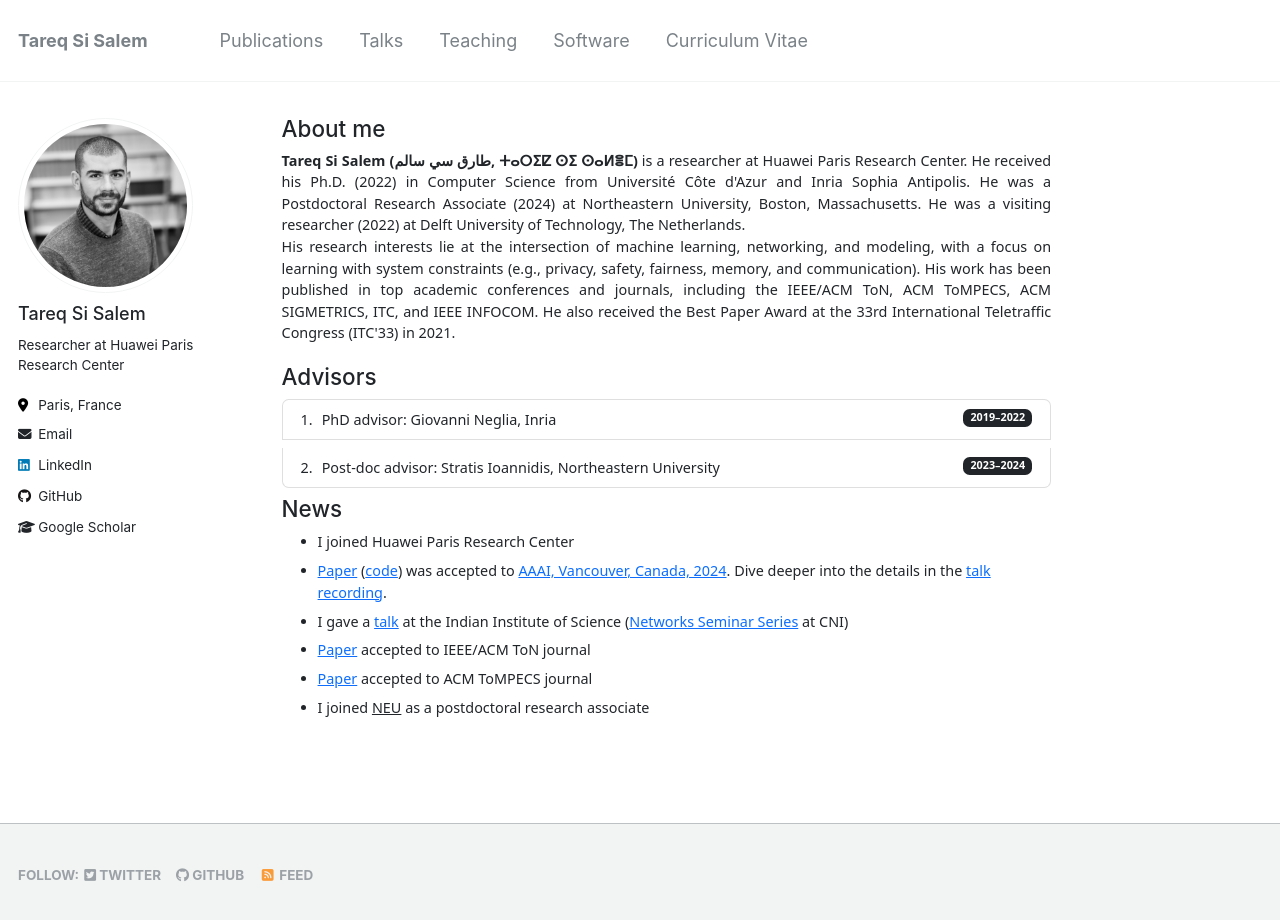
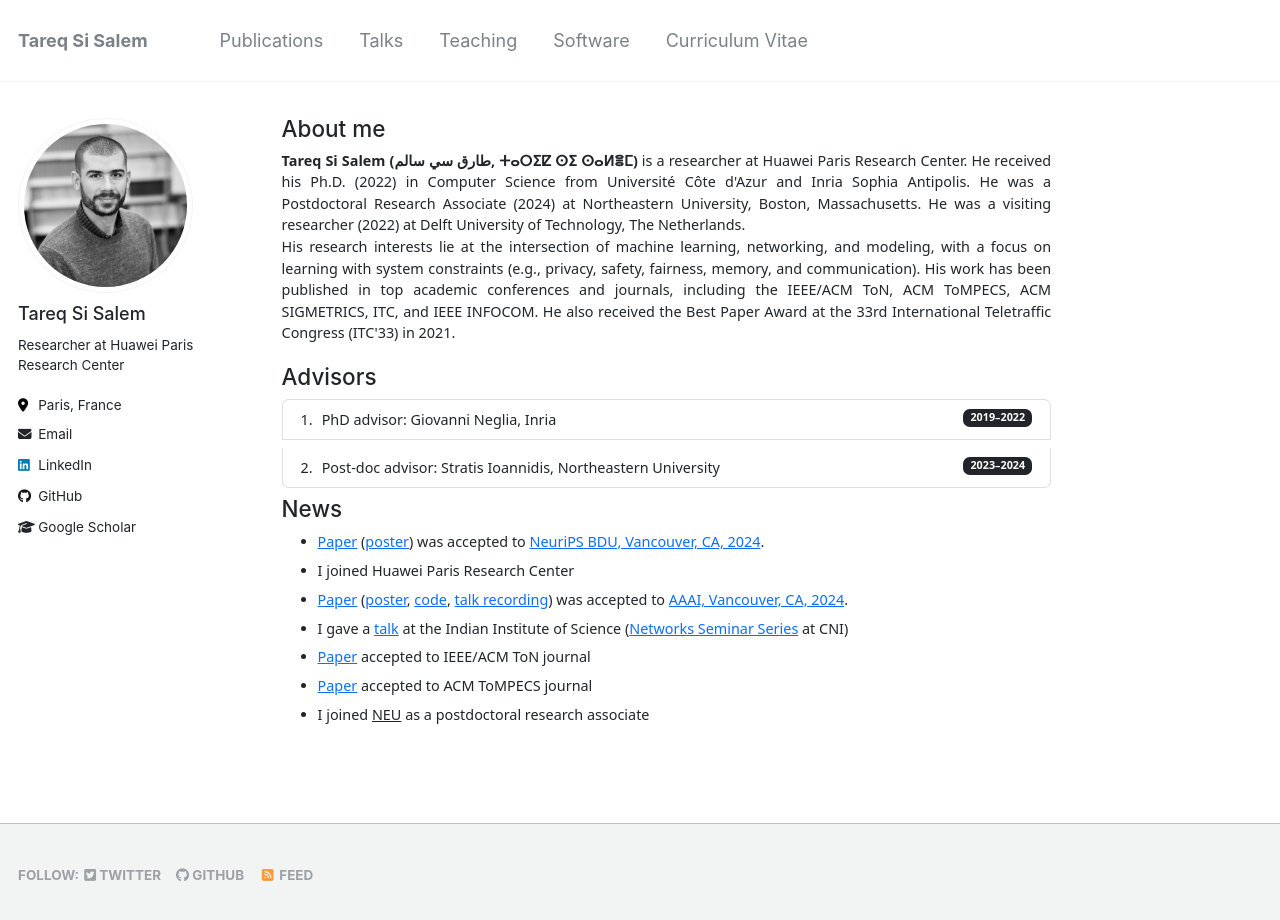
Before and after one commit to tareq-si-salem/tareq-si-salem.github.io, a Jekyll site: the page built from _pages/about.md, in a window 1280 px wide and 933 px high. Shown: the top 920 px of the window. Built offline with Jekyll 4.4.1, drawn with Linux system fonts in a browser that asks for light colours.

Commit message:
Update about.md

```diff
--- a/_pages/about.md
+++ b/_pages/about.md
@@ -113,8 +113,9 @@ redirect_from:
 </ol>
 <h5> News </h5>
 <ul>
+<li> <a href="https://arxiv.org/abs/2309.04339">Paper</a> (<a href="/files/pdf/Poster_NeurIPS_2024.pdf">poster</a>) was accepted to <a href="https://gp-seminar-series.github.io/neurips-2024/">NeuriPS BDU, Vancouver, CA, 2024</a>.</li>
  <li> I joined Huawei Paris Research Center</li>
- <li> <a href="https://arxiv.org/abs/2309.04339">Paper</a> (<a href="https://github.com/neu-spiral/OSMviaOCO">code</a>) was accepted to <a href="https://aaai.org/aaai-conference/">AAAI, Vancouver, Canada, 2024</a>. Dive deeper into the details in the <a href="https://youtu.be/uRnYRcdC5WA">talk recording</a>.</li>
+ <li> <a href="https://arxiv.org/abs/2309.04339">Paper</a> (<a href="https://gozde-ozcan.github.io/files/OnlineSubmodularMaximization_AAAI_2024.pdf">poster</a>, <a href="https://github.com/neu-spiral/OSMviaOCO">code</a>, <a href="https://youtu.be/uRnYRcdC5WA">talk recording</a>) was accepted to <a href="https://aaai.org/aaai-conference/">AAAI, Vancouver, CA, 2024</a>.</li>
  <li> I gave a <a href="https://www.youtube.com/watch?v=b4PoeYqJ3xQ&t=203s">talk</a> at the Indian Institute of Science (<a href="https://cni.iisc.ac.in/seminars/">Networks Seminar Series</a> at CNI)</li>
  <li><a href="https://ieeexplore.ieee.org/stamp/stamp.jsp?tp=&arnumber=10236987">Paper</a> accepted to IEEE/ACM ToN journal</li>
  <li><a href="https://dl.acm.org/doi/pdf/10.1145/3605209">Paper</a> accepted to ACM ToMPECS journal</li>
```
